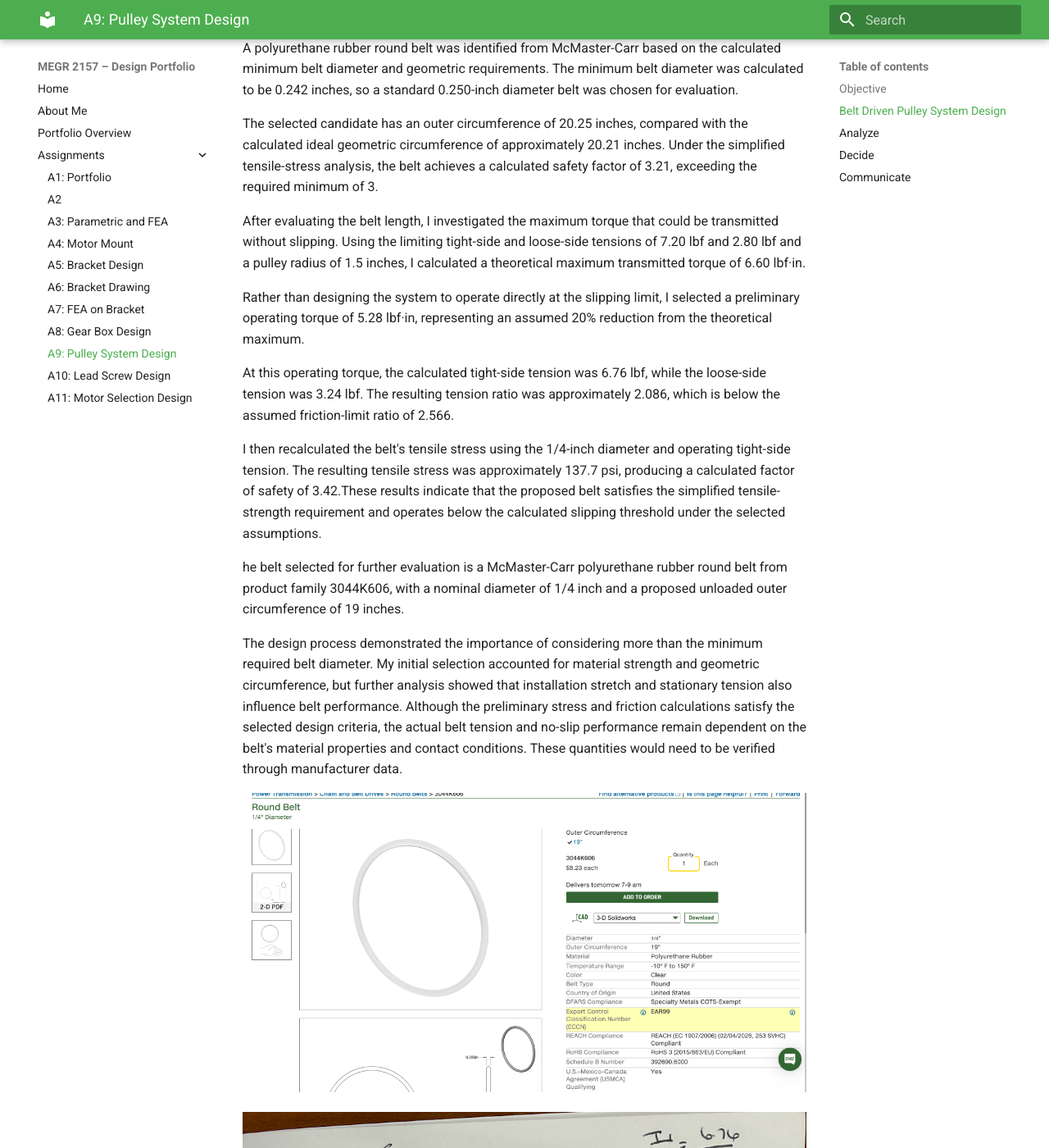
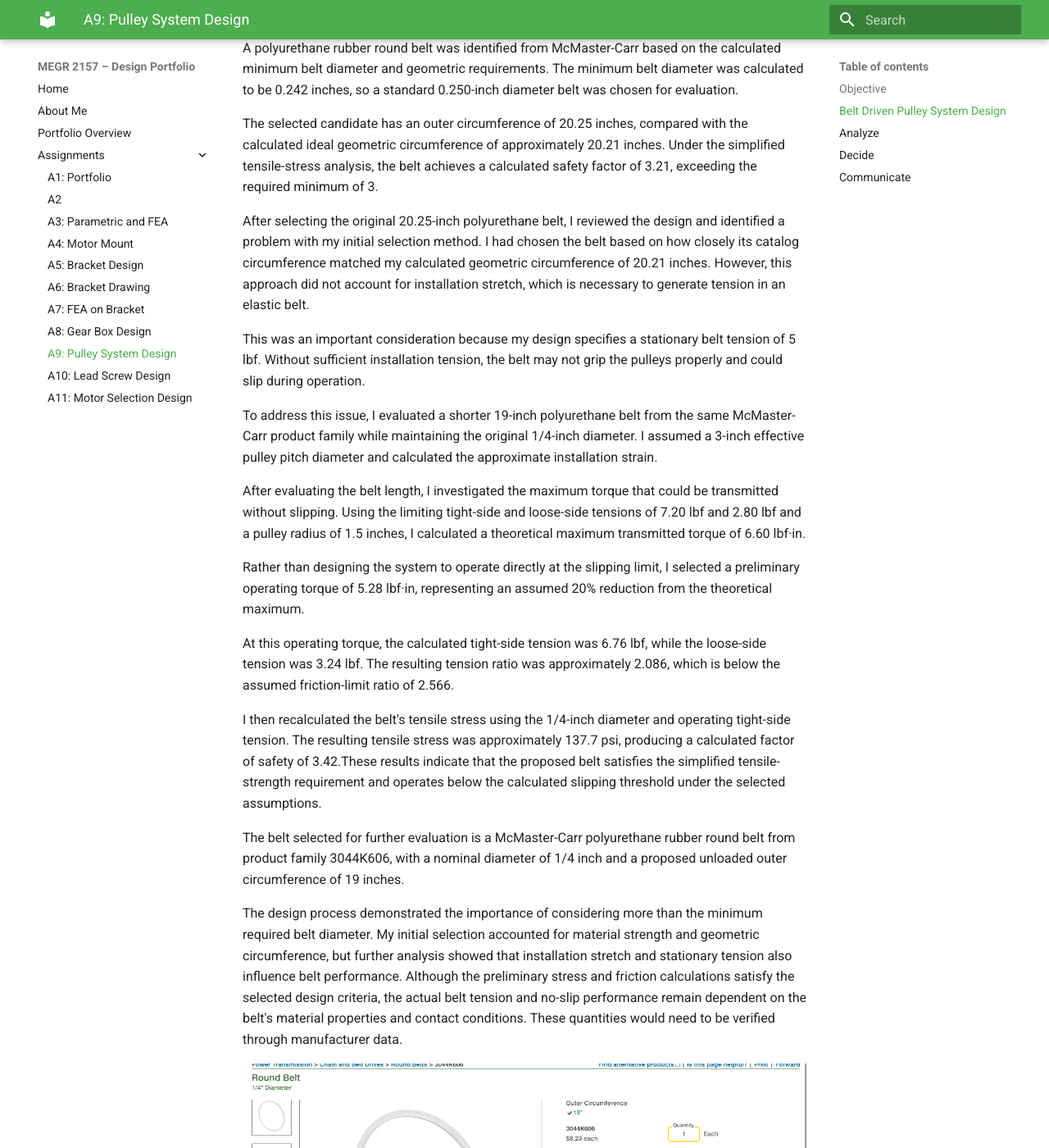
Before and after one commit to IzabellaMontero/megr2157-portfolio, an MkDocs documentation site: the page built from docs/assignments/A09/index.md, in a window 1280 px wide and 1400 px high, scrolled down 4159 px. Shown: the whole window at 82% size. Built offline with MkDocs 1.6.1 and Material for MkDocs 9.7.7, drawn with Linux system fonts in a browser that asks for light colours.

Commit message:
Update index.md

```diff
--- a/docs/assignments/A09/index.md
+++ b/docs/assignments/A09/index.md
@@ -26,6 +26,12 @@ A polyurethane rubber round belt was identified from McMaster-Carr based on the
 
 The selected candidate has an outer circumference of 20.25 inches, compared with the calculated ideal geometric circumference of approximately 20.21 inches. Under the simplified tensile-stress analysis, the belt achieves a calculated safety factor of 3.21, exceeding the required minimum of 3.
 
+After selecting the original 20.25-inch polyurethane belt, I reviewed the design and identified a problem with my initial selection method. I had chosen the belt based on how closely its catalog circumference matched my calculated geometric circumference of 20.21 inches. However, this approach did not account for installation stretch, which is necessary to generate tension in an elastic belt.
+
+This was an important consideration because my design specifies a stationary belt tension of 5 lbf. Without sufficient installation tension, the belt may not grip the pulleys properly and could slip during operation.
+
+To address this issue, I evaluated a shorter 19-inch polyurethane belt from the same McMaster-Carr product family while maintaining the original 1/4-inch diameter. I assumed a 3-inch effective pulley pitch diameter and calculated the approximate installation strain.
+
 After evaluating the belt length, I investigated the maximum torque that could be transmitted without slipping. Using the limiting tight-side and loose-side tensions of 7.20 lbf and 2.80 lbf and a pulley radius of 1.5 inches, I calculated a theoretical maximum transmitted torque of 6.60 lbf·in.
 
 Rather than designing the system to operate directly at the slipping limit, I selected a preliminary operating torque of 5.28 lbf·in, representing an assumed 20% reduction from the theoretical maximum.
@@ -34,7 +40,7 @@ At this operating torque, the calculated tight-side tension was 6.76 lbf, while
 
 I then recalculated the belt's tensile stress using the 1/4-inch diameter and operating tight-side tension. The resulting tensile stress was approximately 137.7 psi, producing a calculated factor of safety of 3.42.These results indicate that the proposed belt satisfies the simplified tensile-strength requirement and operates below the calculated slipping threshold under the selected assumptions.
 
-he belt selected for further evaluation is a McMaster-Carr polyurethane rubber round belt from product family 3044K606, with a nominal diameter of 1/4 inch and a proposed unloaded outer circumference of 19 inches.
+The belt selected for further evaluation is a McMaster-Carr polyurethane rubber round belt from product family 3044K606, with a nominal diameter of 1/4 inch and a proposed unloaded outer circumference of 19 inches.
 
 The design process demonstrated the importance of considering more than the minimum required belt diameter. My initial selection accounted for material strength and geometric circumference, but further analysis showed that installation stretch and stationary tension also influence belt performance. Although the preliminary stress and friction calculations satisfy the selected design criteria, the actual belt tension and no-slip performance remain dependent on the belt's material properties and contact conditions. These quantities would need to be verified through manufacturer data.
 
```
